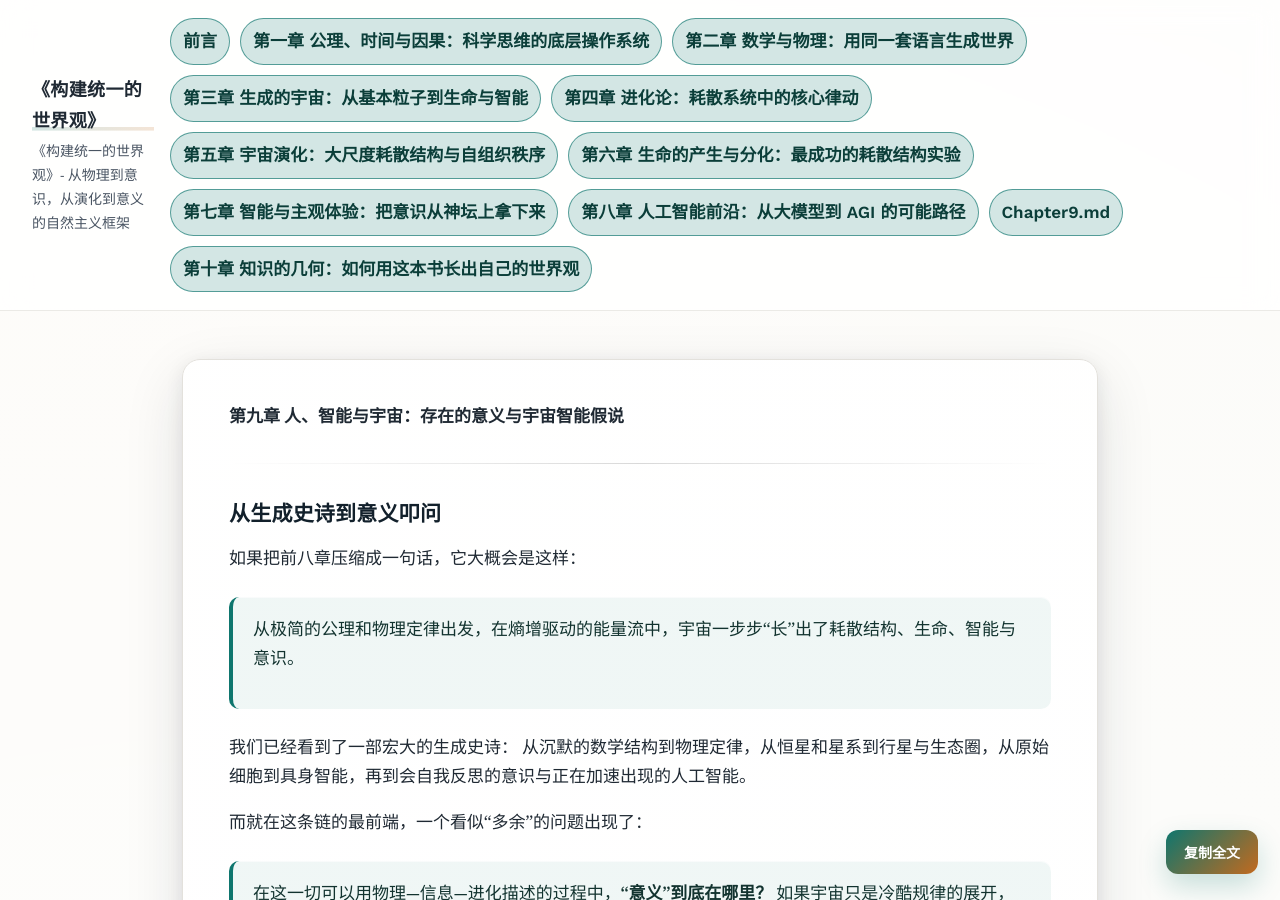
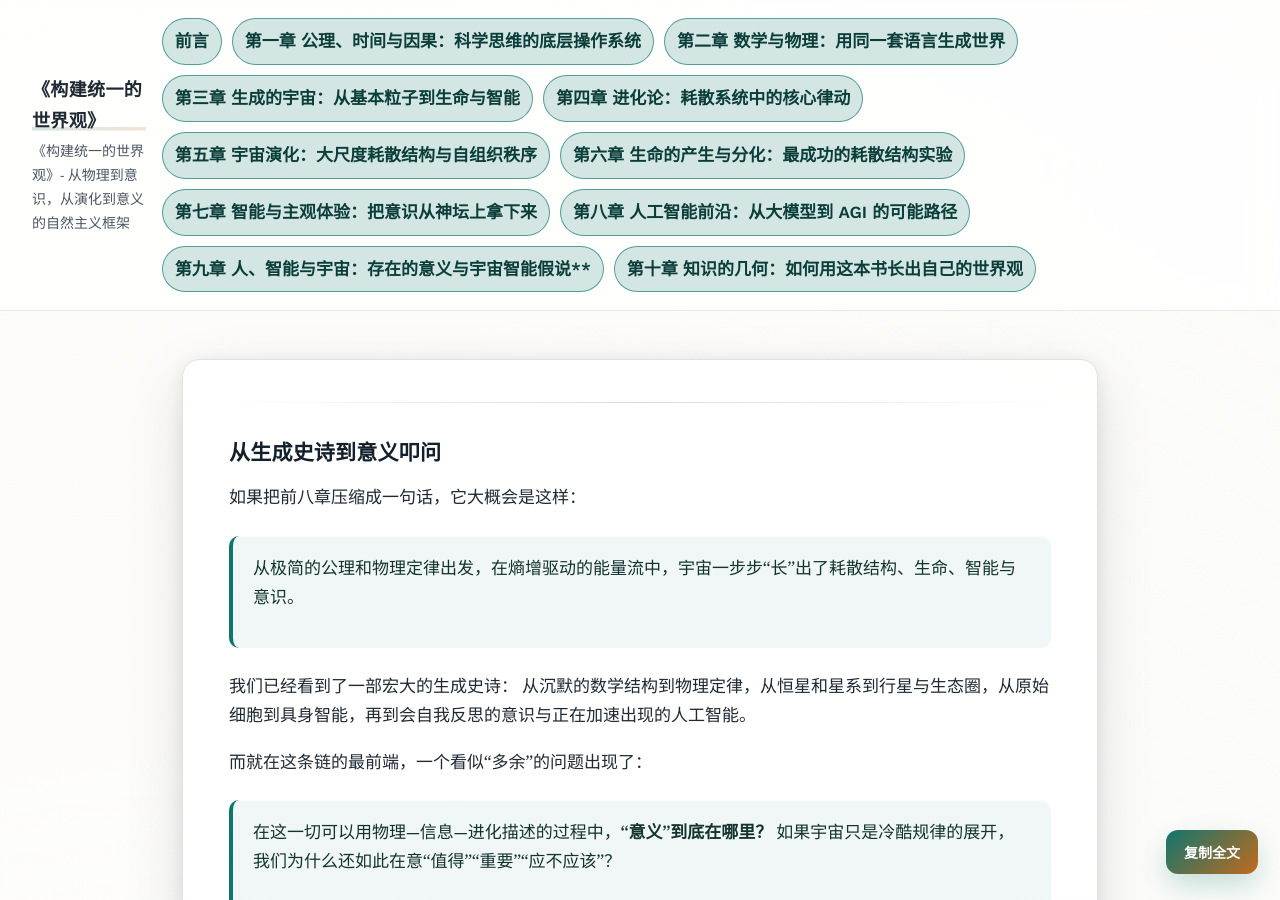
Before and after one commit to modenl/entropyandmeaning, a Jekyll site: the page built from docs/Chapter9.md, in a window 1280 px wide and 900 px high. Built offline with Jekyll 4.4.1, drawn with Linux system fonts in a browser that asks for light colours; our own code applies the rules of GitHub Pages for plain Markdown files.

Commit message:
Refine Chapter9 content

```diff
--- a/docs/Chapter9.md
+++ b/docs/Chapter9.md
@@ -1,4 +1,4 @@
-**第九章  人、智能与宇宙：存在的意义与宇宙智能假说**
+## 第九章  人、智能与宇宙：存在的意义与宇宙智能假说**
 
 ---
 
```
